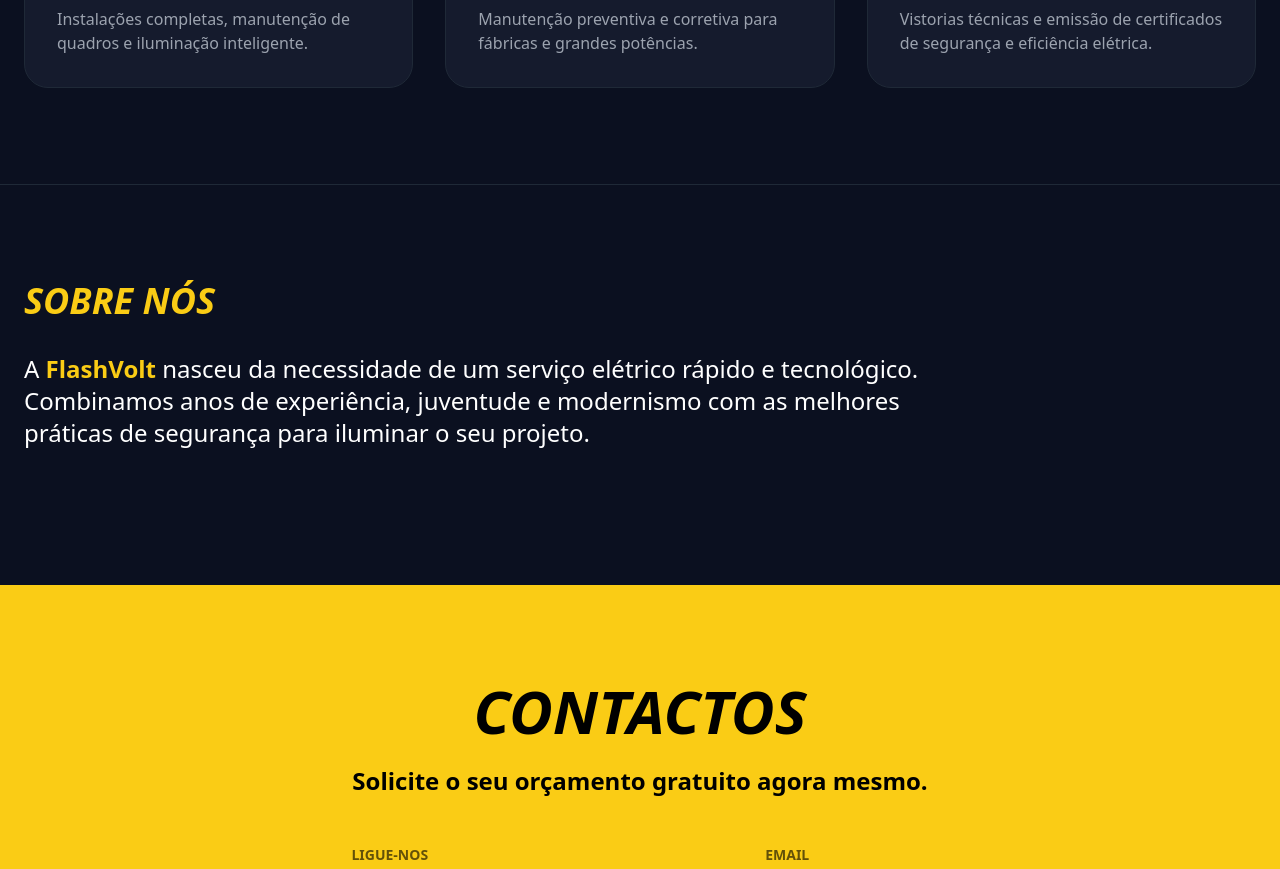
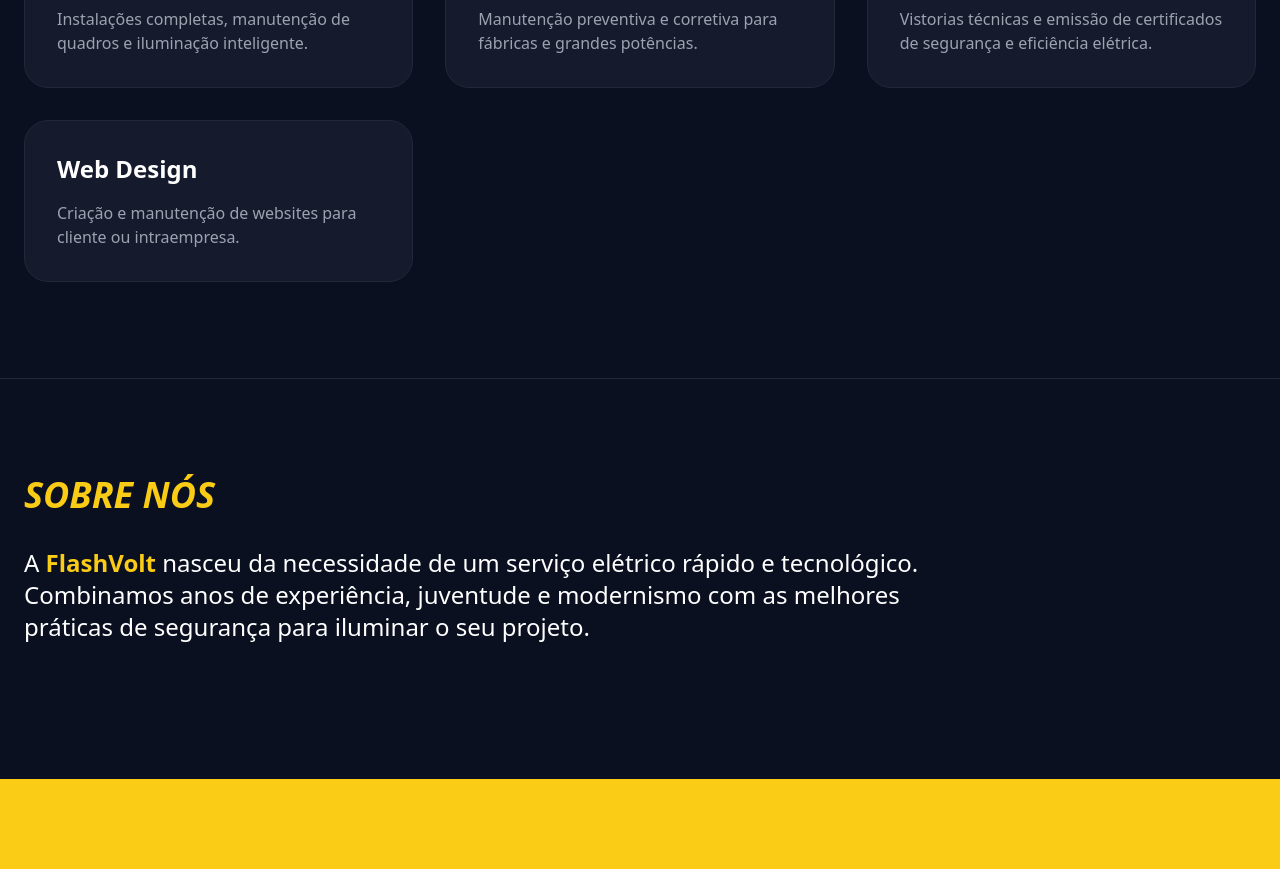
Before and after one commit to andreziinn/FlashVolt, a React (Vite) app: page / in a window 1280 px wide. Shown: the part 1020-1889 px from the top of the page. Built offline with nearby package versions, Linux system fonts and the light colour scheme.

Commit message:
adicionar web design

```diff
--- a/package.json
+++ b/package.json
@@ -10,6 +10,7 @@
     "preview": "vite preview"
   },
   "dependencies": {
+    "lucide-react": "^1.14.0",
     "react": "^19.2.5",
     "react-dom": "^19.2.5",
     "react-router-dom": "^7.15.0"
--- a/src/pages/Home.jsx
+++ b/src/pages/Home.jsx
@@ -51,6 +51,10 @@ export default function Home() {
             <h3 className="text-white text-2xl font-bold mb-4">Certificação</h3>
             <p className="text-gray-400">Vistorias técnicas e emissão de certificados de segurança e eficiência elétrica.</p>
           </div>
+          <div className="bg-[#151b2d] p-8 rounded-3xl border border-gray-800">
+            <h3 className="text-white text-2xl font-bold mb-4">Web Design</h3>
+            <p className="text-gray-400">Criação e manutenção de websites para cliente ou intraempresa.</p>
+          </div>
         </div>
       </section>
 
```
Also changed, not shown: 1 other file (tests, documents, lock files or other folders).
